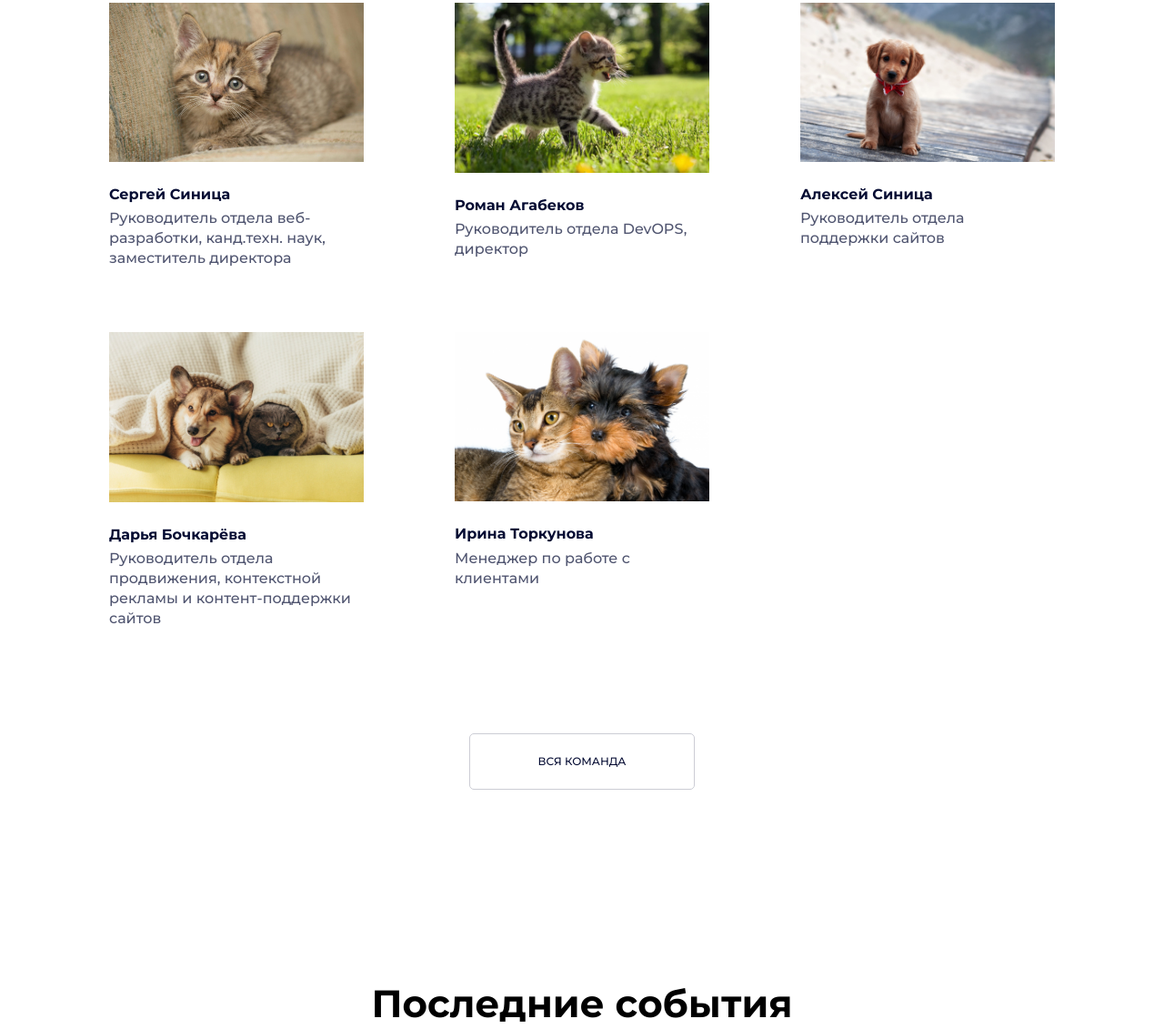
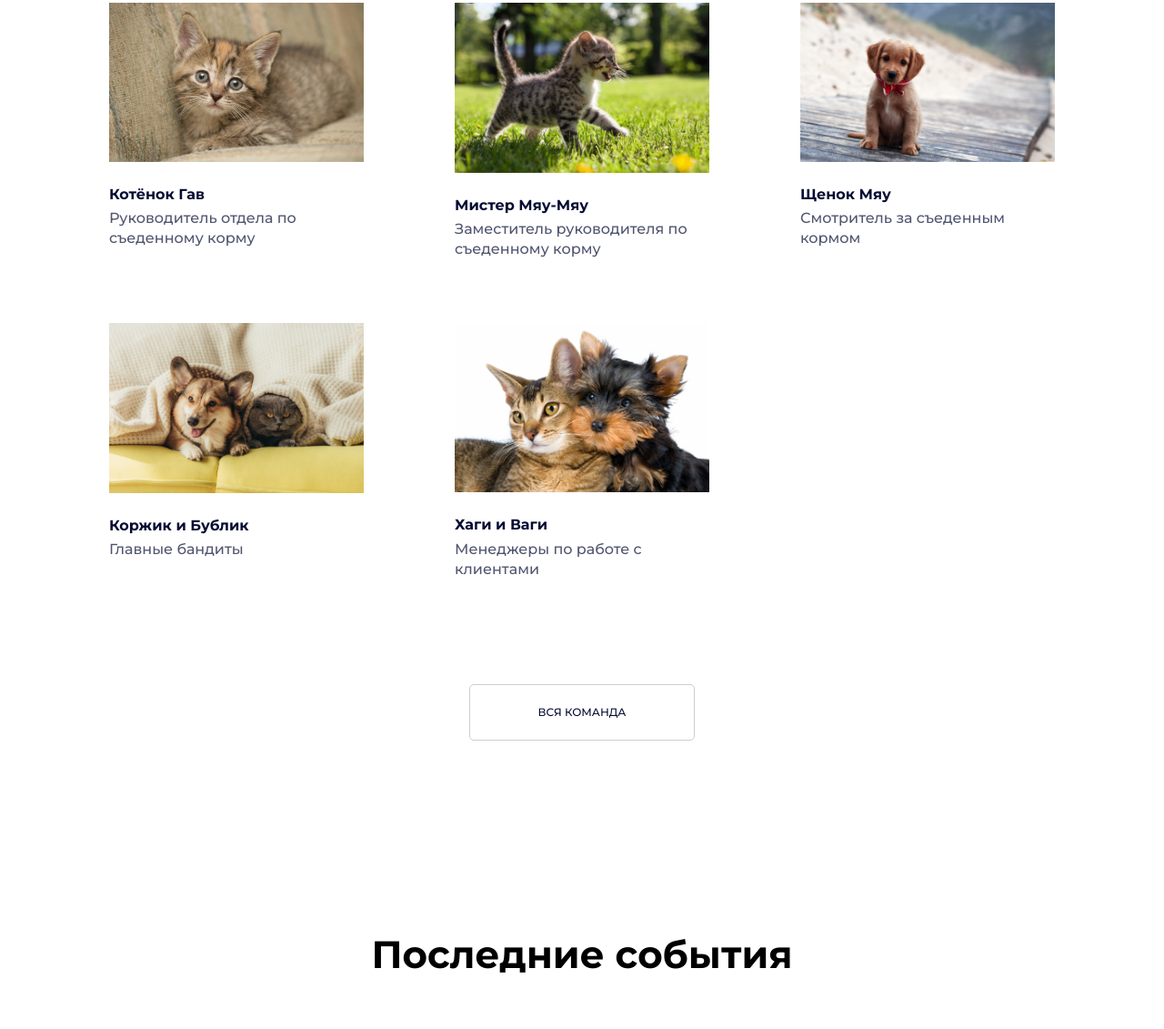
Before and after one commit to rx6aih/webProject, a plain HTML site: page index.html in a window 1280 px wide. Shown: the part 4436-5567 px from the top of the page at 91% size. Drawn offline with nearby package versions, Linux system fonts and the light colour scheme; a script that the page names is missing; a web font is replaced by a local one.

Commit message:
Update index.html

```diff
--- a/index.html
+++ b/index.html
@@ -446,7 +446,7 @@
           <div class="team-unit">
             <div class="row">
               <h2 class="col-12">
-                 Команда
+                 Наши верные сотрудники
               </h2>
               <div class="col-6 col-sm-6 col-md-4 members-unit">
                 <div class="members-panel">
@@ -454,9 +454,8 @@
                     <img src="./img/1920x1200-px-animals-cats-1915029.jpg?itok=Fyg_7Erv" alt="Фото члена команды" width="280" height="280"
                       class="pic-adaptive" />
                   </div>
-                  <div class="members-name">Сергей Синица</div>
-                  <div class="members-function">Руководитель отдела веб-разработки, канд.техн. наук, заместитель
-                    директора</div>
+                  <div class="members-name">Котёнок Гав</div>
+                  <div class="members-function">Руководитель отдела по съеденному корму</div>
                 </div>
               </div>
               <div class="col-6 col-sm-6 col-md-4 members-unit">
@@ -465,8 +464,8 @@
                     <img src="./img/1655207234_40-gas-kvas-com-p-koshka-foto-zhivotnogo-42.jpg?itok=UIjLIj5Z" alt="Фото члена команды" width="280" height="280"
                       class="pic-adaptive" />
                   </div>
-                  <div class="members-name">Роман Агабеков</div>
-                  <div class="members-function">Руководитель отдела DevOPS, директор</div>
+                  <div class="members-name">Мистер Мяу-Мяу</div>
+                  <div class="members-function">Заместитель руководителя по съеденному корму</div>
                 </div>
               </div>
               <div class="col-6 col-sm-6 col-md-4 members-unit">
@@ -475,8 +474,8 @@
                     <img src="./img/2560x1600_1359587_[www.ArtFile.ru].jpg?itok=wEUr4Wxc" alt="Фото члена команды" width="280" height="280"
                       class="pic-adaptive" />
                   </div>
-                  <div class="members-name">Алексей Синица</div>
-                  <div class="members-function">Руководитель отдела поддержки сайтов</div>
+                  <div class="members-name">Щенок Мяу</div>
+                  <div class="members-function">Смотритель за съеденным кормом</div>
                 </div>
               </div>
               <div class="col-6 col-sm-6 col-md-4 members-unit">
@@ -485,9 +484,8 @@
                     <img src="./img/47f009e53a922f3995b1df21851d74d9.jpg?itok=R9PN9U4d" alt="Фото члена команды" width="280" height="280"
                       class="pic-adaptive" />
                   </div>
-                  <div class="members-name">Дарья Бочкарёва</div>
-                  <div class="members-function">Руководитель отдела продвижения, контекстной рекламы и контент-поддержки
-                    сайтов</div>
+                  <div class="members-name">Коржик и Бублик</div>
+                  <div class="members-function">Главные бандиты</div>
                 </div>
               </div>
               <div class="col-6 col-sm-6 col-md-4 members-unit">
@@ -496,8 +494,8 @@
                     <img src="./img/koshka_i_sobaka.jpg?itok=rH-9-ZmI" alt="Фото члена команды" width="280" height="280"
                       class="pic-adaptive" />
                   </div>
-                  <div class="members-name">Ирина Торкунова</div>
-                  <div class="members-function">Менеджер по работе с клиентами</div>
+                  <div class="members-name">Хаги и Ваги</div>
+                  <div class="members-function">Менеджеры по работе с клиентами</div>
                 </div>
               </div>
             </div>
```
